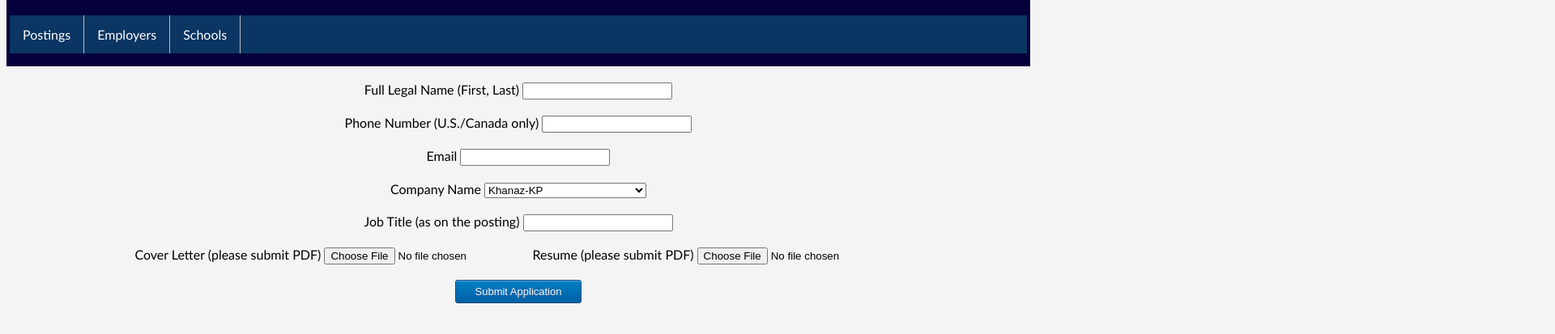
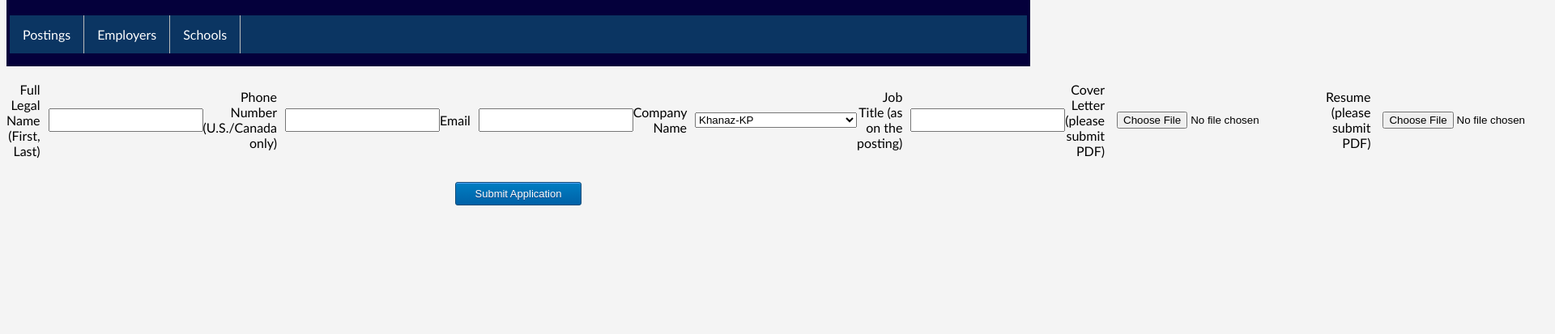
Before and after one commit to yakuza-kiwami/fblawebsite, a plain HTML site: page students/application.html in a window 1280 px wide. Shown: the part 87-500 px from the top of the page at 81% size, 1920 px wide, since content can reach past the window. Drawn offline with Linux system fonts and the light colour scheme.

Commit message:
new postForm alignment

```diff
--- a/resources/styles/universal.css
+++ b/resources/styles/universal.css
@@ -45,8 +45,26 @@ tr:nth-child(even) {
 /* End basic HTML elements */
 
 /* Begin login forms */
-#postForm, #authForm {
+#authForm {
   text-align: center;
+}
+
+#postForm {
+  text-align: center;
+  display: flex;
+  align-items: center;
+  margin-bottom: 10px;
+}
+
+#postForm label {
+  width: 100px;
+  text-align: right;
+  margin-right: 10px;
+}
+
+#postForm input {
+  flex: 1;
+  padding: 5px;
 }
 
 #validateEmployer, #validateAdmin, #validateEmployerPwd, #validateAdminPwd {
```
